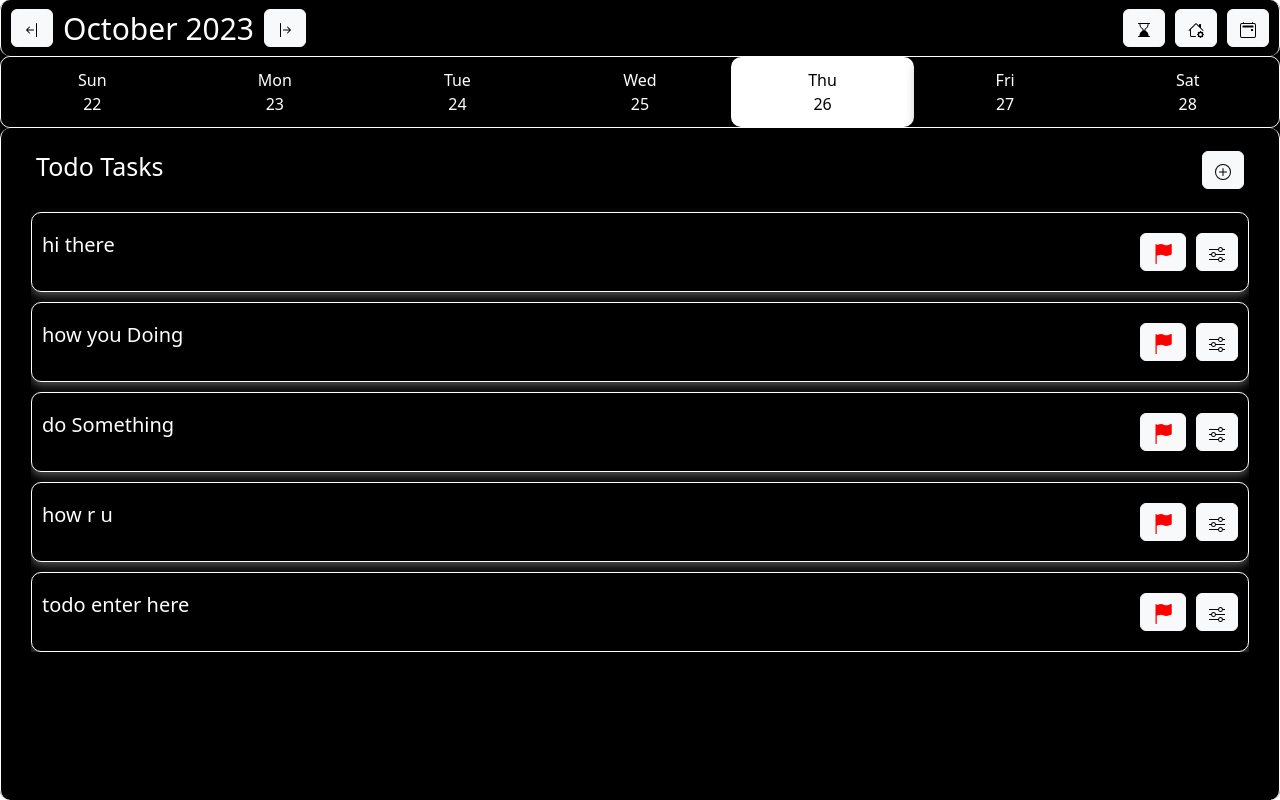
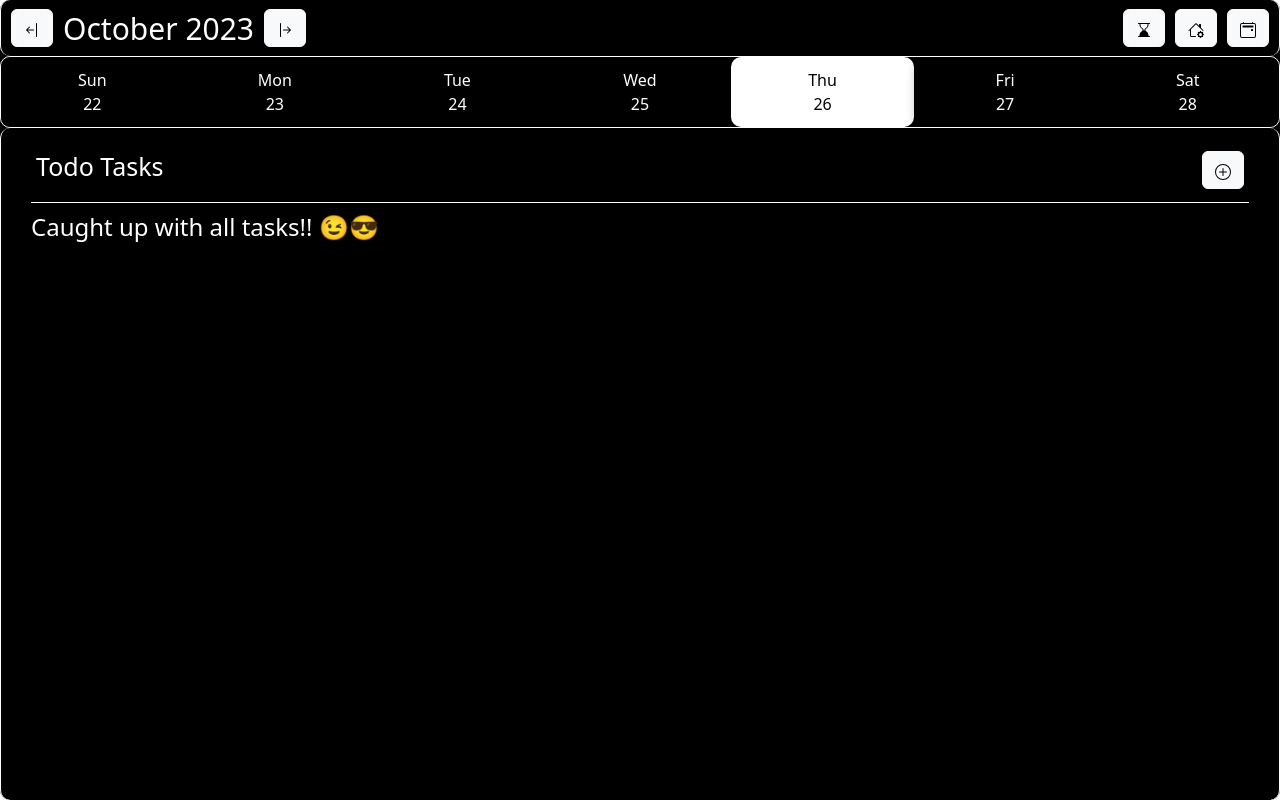
Before and after one commit to koteswararao-budati/structured, a React (Vite) app: page / in a window 1280 px wide. Both pictures are taken after a click on the button 1144 px from the left and 28 px from the top of the page. Built offline with nearby package versions, Linux system fonts and the light colour scheme.

Commit message:
Updated UI task and schedule functions Signed-off-by: koti <koteswararaob94@outlook.com>

```diff
--- a/src/Components/TodoForm/SubmitForm.tsx
+++ b/src/Components/TodoForm/SubmitForm.tsx
@@ -6,11 +6,9 @@ import {APP_STATE_CONSTANTS, TODO_STATE_CONSTANTS} from "../../Constants/CONSTAN
 
 
 export default function SubmitForm({todo, flagColor}: { todo: string, flagColor: string }) {
-    const {todoTaskForm} = useContext(AppRenderState).state
     const {dispatch} = useContext(AppRenderState)
     const dispatchAxios = useContext(TodoTasksContext).dispatch
 
-    console.log(todoTaskForm)
     const closeTodo = () => {
         if (dispatch !== null) {
             dispatch({
@@ -26,7 +24,7 @@ export default function SubmitForm({todo, flagColor}: { todo: string, flagColor:
             dispatchAxios({
                 type: TODO_STATE_CONSTANTS.todoList,
                 payload: {
-                    toDo: todo,
+                    action: todo,
                     flag: flagColor,
                     status: "incomplete"
                 }
@@ -37,7 +35,9 @@ export default function SubmitForm({todo, flagColor}: { todo: string, flagColor:
 
     return (
         <div className={styles.submit}>
-            <button onClick={dispatchTodo} className={styles.submitTask}>Add Task</button>
+            <button onClick={dispatchTodo} className={styles.submitTask} disabled={todo.length === 0}>Add
+                Task
+            </button>
             <button className={styles.submitTask} onClick={closeTodo}>Cancel</button>
         </div>
     )
--- a/src/Components/TodoTasks/TodoGenerator.module.css
+++ b/src/Components/TodoTasks/TodoGenerator.module.css
@@ -5,7 +5,7 @@
 
 .individualTask {
     display: grid;
-    align-items: center;
+    align-content: center;
     margin-top: 10px;
     height: 10vh;
     min-height: 60px;
@@ -15,7 +15,7 @@
     border-radius: 10px;
 }
 
-.individualTask h5 {
+.todo {
     margin-block-end: 0;
 }
 
@@ -29,6 +29,7 @@
     display: flex;
     padding: 0 10px;
     justify-content: space-between;
+    align-items: center;
 }
 
 .edit {
@@ -39,8 +40,10 @@
 }
 
 .editOptions {
+    display: grid;
     grid-template-columns: auto auto auto auto;
     justify-content: center;
+
 }
 
 .editOptions button {
--- a/src/Components/TodoTasks/TodoGenerator.tsx
+++ b/src/Components/TodoTasks/TodoGenerator.tsx
@@ -15,7 +15,6 @@ interface optionsState {
 
 export default function TodoGenerator() {
     const {state} = useContext(TodoTasksContext)
-    const [task,] = useState(state.tasks)
     const [editOptions, setEditOptionsState,] = useState<optionsState>({
         id: null,
     })
@@ -44,15 +43,26 @@ export default function TodoGenerator() {
         )
     }
     const generateTasks = () => {
-        return task?.toDo.map((item, index) => {
+        if (state?.length === 1 && state[0].action === "") {
+            return (
+                <div style={{color: "white", borderTop: "1px solid white",}}>
+                    <h4 style={{padding: "10px 0"}}>Caught up with all tasks!! 😉😎</h4>
+                </div>
+            )
+        }
+        return state?.map((item, index) => {
+                if (item.action === "") {
+                    return <div key={index}></div>
+                }
                 return (
                     <div key={index} className={styles.individualTask}>
                         {editOptions.id !== index ?
                             <div className={styles.addTask}
                             >
-                                <h5 className={styles.todo}>{item}</h5>
+                                <h5 className={styles.todo}>{item.action}</h5>
                                 <div className={styles.edit}>
-                                    <button className={"btn btn-light"}><FlagSVG color={"red"}/></button>
+                                    <button className={"btn btn-light"}><FlagSVG
+                                        color={item.flag !== "" ? item.flag : "darkgreen"}/></button>
                                     <button className={"btn btn-light"}
                                             onClick={() => setEditOptionsState({id: index})}
                                     ><img src={slider} alt={"slider"}/></button>
--- a/src/Context/ToDoContext.tsx
+++ b/src/Context/ToDoContext.tsx
@@ -1,6 +1,5 @@
 import {TODO_STATE_CONSTANTS} from "../Constants/CONSTANTS.ts";
 import React, {createContext, ReactNode, useReducer} from "react";
-import axios from "axios";
 
 interface Action {
     type: string,
@@ -8,41 +7,42 @@ interface Action {
     payload: any
 }
 
-interface Tasks {
-    date: Date,
-    toDo: string[]
-}
 
-interface State {
-    tasks: Tasks | null
-}
+type State = {
+    action: string,
+    flag: string,
+    status: string
+}[]
 
-const initialState: State = {
-    tasks: {date: new Date(), toDo: ["hi there", "how you Doing", "do Something", "how r u", "todo enter here"]}
-}
 
 function TodoStateFunction(state: State, action: Action): State {
     switch (action.type) {
         case TODO_STATE_CONSTANTS.todoList:
-            axios
-                .post("", action.payload)
-                .then(res => console.log(res))
-                .catch(err => console.log(err))
-            return state
+            console.log(action)
+            // axios
+            //     .post("", action.payload)
+            //     .then(res => console.log(res))
+            //     .catch(err => console.log(err))
+            if (state !== null || action.payload.action !== "") {
+                return [...state, action.payload]
+            } else if (action.payload.action === "") {
+                return state
+            }
+            return [action.payload]
         default:
             return state
     }
 }
 
 export const TodoTasksContext = createContext<
-    { state: State, dispatch: React.Dispatch<Action> } | { state: State, dispatch: null }>({
-    state: initialState,
+    { state: State, dispatch: React.Dispatch<Action> } | { state: null, dispatch: null }>({
+    state: null,
     dispatch: null
 })
 
 
 export function ToDoContext({children}: { children: ReactNode }) {
-    const [state, dispatch] = useReducer(TodoStateFunction, initialState)
+    const [state, dispatch] = useReducer(TodoStateFunction, [{action: "", flag: "", status: ""}])
 
     return (
         <TodoTasksContext.Provider value={{state, dispatch}}>
```
